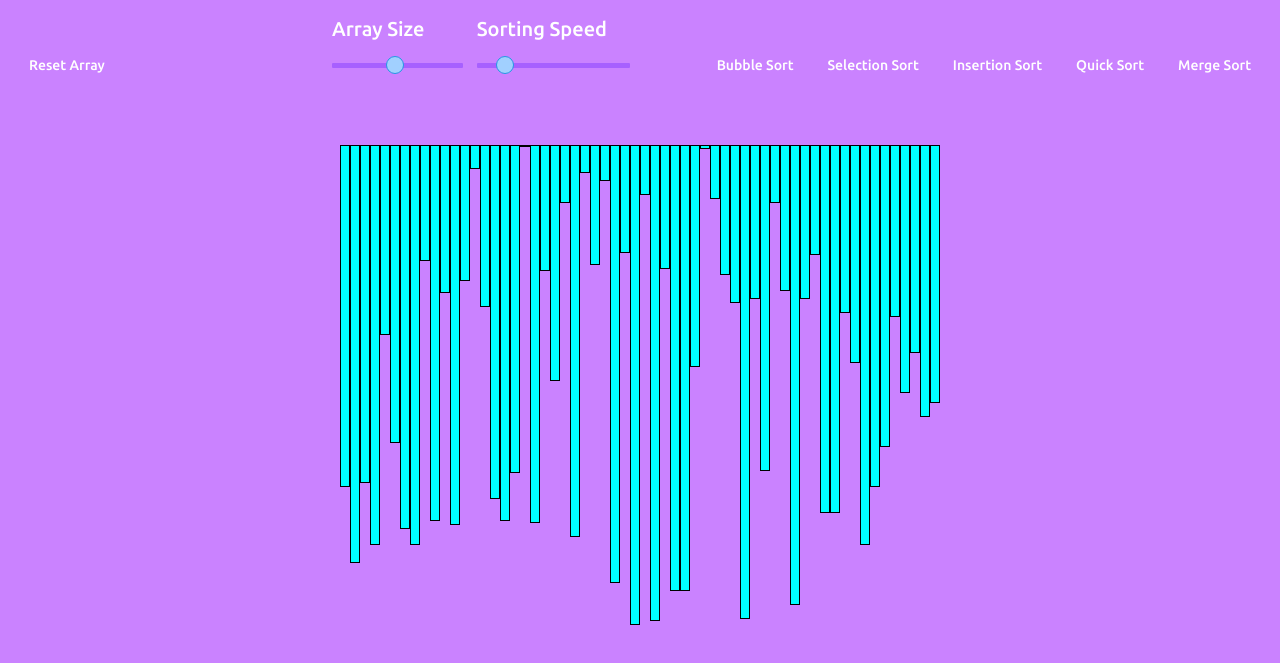
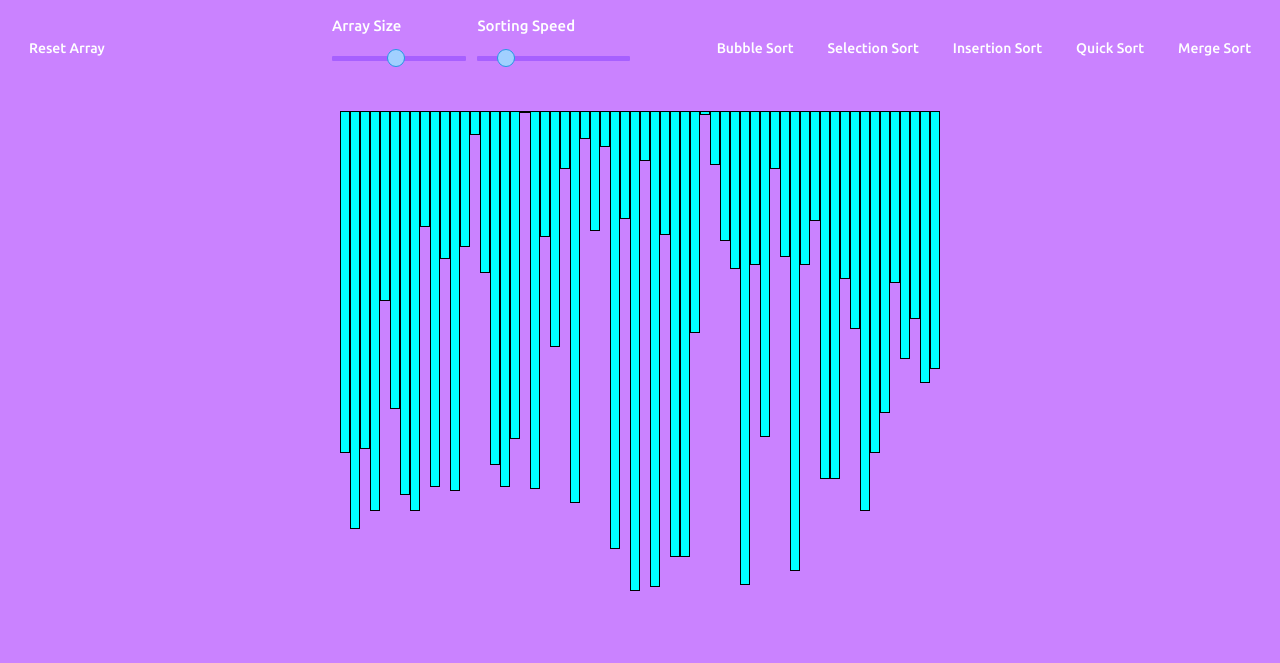
Before and after one commit to debugger69/sorting-algo-visualizer, a plain HTML site: page index.html in a window 1280 px wide. Shown: the part 55-718 px from the top of the page. Drawn offline with nearby package versions, Linux system fonts and the light colour scheme.

Commit message:
some changes

```diff
--- a/style.css
+++ b/style.css
@@ -5,7 +5,7 @@ h1{
 }
 body {
     font-family: Arial, Helvetica, sans-serif;
-    font-size: 20px;
+    font-size: 17px;
     padding: 0 20px 30px 0;
     line-height: 1.4;
     background-color: #CA82FF;
@@ -30,6 +30,7 @@ body {
 .row{
     display: grid;
     grid-template-columns: 1fr 1fr 2fr;
+    font-size: 15px;
 }
 
 #input{
```
